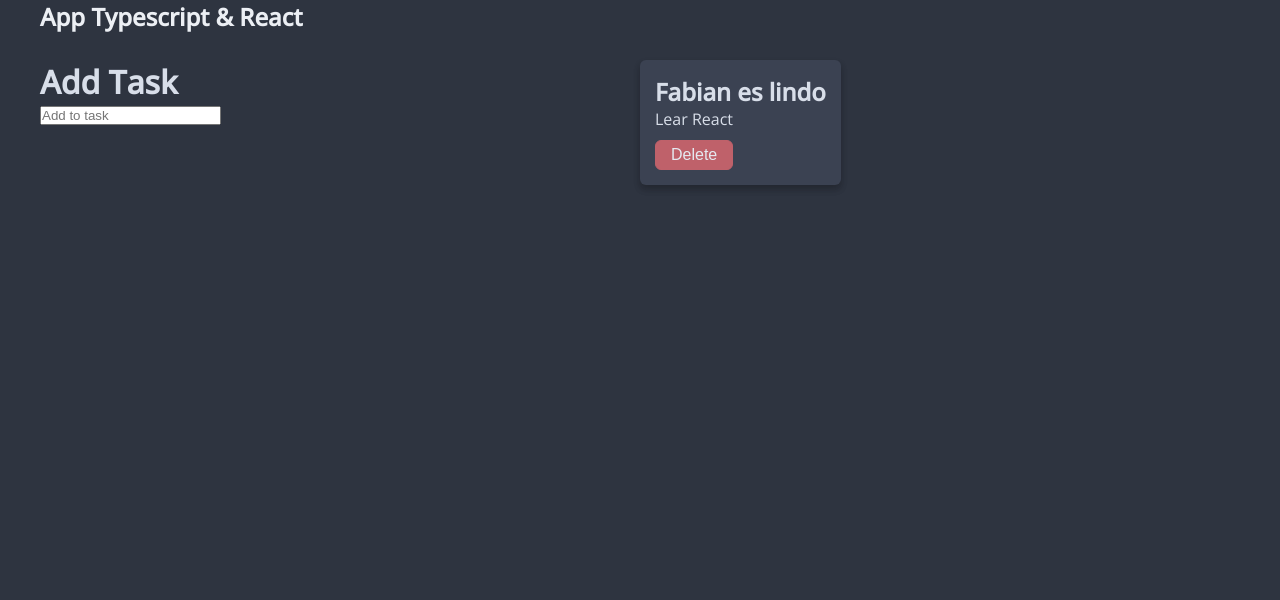
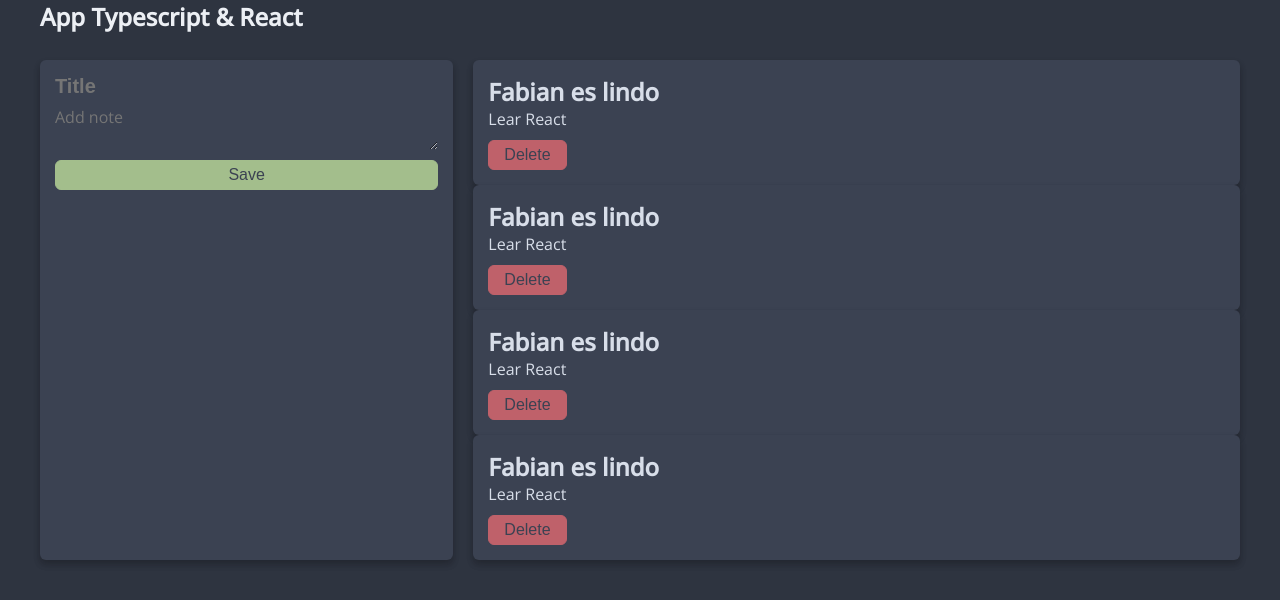
Before and after one commit to fabianmolinab/lista-tareas-typescript, a React (Vite) app: page / in a window 1280 px wide. Shown: the top 600 px of the page. Built offline with nearby package versions, Linux system fonts and the light colour scheme.

Commit message:
Aplicando algunos estilos en los componentes del <TaskForm> (Aún no terminados)

```diff
--- a/src/App.tsx
+++ b/src/App.tsx
@@ -12,25 +12,24 @@ interface Props {
 }
 
 export const App = ({ title }: Props) => {
-  const [tasks, setTasks] = useState<Task[]>([
-    {
-      id: uuidv4(),
-      title: 'Fabian es lindo',
-      description: 'Lear React',
-      completed: false
-    }
-  ])
+  const [tasks, setTasks] = useState<Task>({
+    id: uuidv4(),
+    title: 'Fabian es lindo',
+    description: 'Lear React',
+    completed: false
+  })
 
   return (
-    <div>
+    <>
       <Nav title={title} />
       <Container>
         <TaskForm />
         <TaskList tasks={tasks} />
       </Container>
-    </div>
+    </>
   )
 }
 const Container = styled.main`
   display: flex;
+  margin: 0 auto;
 `
--- /dev/null
+++ b/src/components/Form.tsx
@@ -0,0 +1,39 @@
+import styled from 'styled-components'
+import { colors } from '../const/colors'
+import { Button } from './TaskCard'
+
+export const Form = () => {
+  const handleSubmit: (e: any) => any = function (e) {
+    e.preventDefault()
+  }
+  return (
+    <FormStyle onSubmit={handleSubmit}>
+      <InputTitle type="text" placeholder="Title" name="title" />
+      <TextArea placeholder="Add note" />
+      <Button send>Save</Button>
+    </FormStyle>
+  )
+}
+
+const FormStyle = styled.form`
+  display: flex;
+  flex-direction: column;
+`
+
+const InputTitle = styled.input`
+  background: transparent;
+  border: transparent;
+  font-size: 20px;
+  font-weight: 600;
+  color: ${colors.white0};
+  margin-bottom: 8px;
+  outline: none;
+`
+const TextArea = styled.textarea`
+  background: transparent;
+  border: transparent;
+  color: ${colors.white0};
+  font-family: "Open Sans", sans-serif;
+  font-size: 1em;
+  outline: none;
+`
--- a/src/components/TaskCard.tsx
+++ b/src/components/TaskCard.tsx
@@ -1,17 +1,16 @@
-import styled from 'styled-components'
+import styled, { css } from 'styled-components'
 import { colors } from '../const/colors'
 import { Task } from '../interfaces/Task.interface'
-import { DivContenedor } from './styles/DivContenedor'
 
 interface Props {
-  task: Task;
+  tasks: Task;
 }
 
-export const TaskCard = ({ task }: Props) => {
+export const TaskCard = ({ tasks }: Props) => {
   return (
     <DivCard>
-      <h2>{task.title}</h2>
-      <p> {task.description}</p>
+      <h2>{tasks.title}</h2>
+      <p> {tasks.description}</p>
       <Button>Delete</Button>
     </DivCard>
   )
@@ -23,7 +22,7 @@ export const Button = styled.button`
   background-color: ${colors.red};
   border: 1.5px solid ${colors.red};
   border-radius: 6px;
-  color: ${colors.white1};
+  color: ${colors.background1};
   cursor: pointer;
   font-size: 1em;
   padding: 5px 15px;
@@ -31,9 +30,14 @@ export const Button = styled.button`
 
   &:hover {
     font-weight: 700;
-    //border-width: medium;
-    //transform: scale(1, 1.1);
   }
+
+  ${(props) =>
+    props.send &&
+    css`
+      background-color: ${colors.green};
+      border: 1.5px solid ${colors.green};
+    `}
 `
 export const DivCard = styled.div`
   background-color: ${colors.background1};
--- a/src/components/TaskForm.tsx
+++ b/src/components/TaskForm.tsx
@@ -1,19 +1,21 @@
-import { DivContenedor } from './styles/DivContenedor'
+import styled from 'styled-components'
+import { colors } from '../const/colors'
+import { Form } from './Form'
 
 export const TaskForm = () => {
-  const handleOnChange = () => {}
-  const handleSubmit = () => {}
   return (
     <DivContenedor>
-      <h1>Add Task</h1>
-      <form onSubmit={handleSubmit}>
-        <input
-          type="text"
-          placeholder="Add to task"
-          name="title"
-          onChange={handleOnChange}
-        />
-      </form>
+      <Form />
     </DivContenedor>
   )
 }
+
+const DivContenedor = styled.div`
+  width: 35%;
+  background-color: ${colors.background1};
+  border-radius: 6px;
+  box-shadow: rgb(15 17 21 / 25%) 0px 4px 6px, rgb(15 17 21 / 10%) 0px 5px 7px;
+
+  margin-right: 20px;
+  padding: 15px;
+`
--- a/src/components/TaskList.tsx
+++ b/src/components/TaskList.tsx
@@ -1,16 +1,22 @@
+import styled from 'styled-components'
 import { Task } from '../interfaces/Task.interface'
 import { TaskCard } from './TaskCard'
 
 interface Props {
-  tasks: Task[];
+  tasks: Task;
 }
 
 export const TaskList = ({ tasks }: Props) => {
   return (
-    <>
-      {tasks.map((task) => (
-        <TaskCard task={task} key={task.id} />
-      ))}
-    </>
+    <ContenedorTask>
+      <TaskCard tasks={tasks} />
+      <TaskCard tasks={tasks} />
+      <TaskCard tasks={tasks} />
+      <TaskCard tasks={tasks} />
+    </ContenedorTask>
   )
 }
+
+const ContenedorTask = styled.div`
+  width: 65%;
+`
--- a/src/components/styles/DivContenedor.ts
+++ /dev/null
@@ -1,6 +0,0 @@
-// Contenedor de 50%
-import styled from 'styled-components'
-
-export const DivContenedor = styled.div`
-  width: 50%;
-`
```
